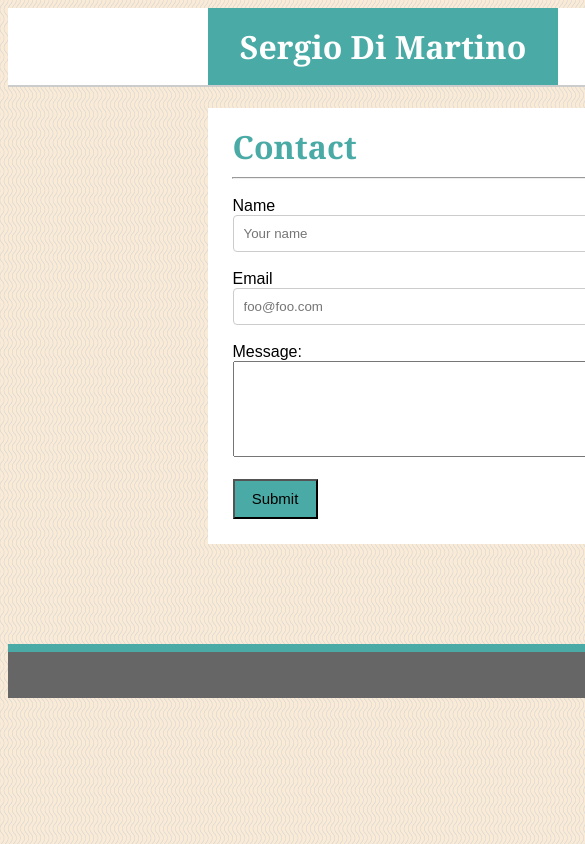
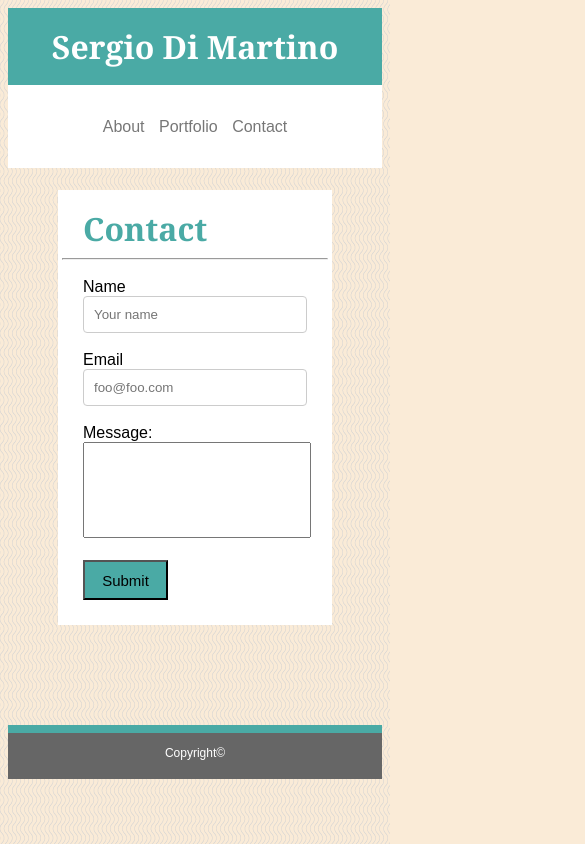
Before and after one commit to sdimartino510/Responsive-Portfolio, a plain HTML site: page contact.html in a window 390 px wide. Shown: the top 844 px of the page, 585 px wide, since content can reach past the window. Drawn offline with Linux system fonts and the light colour scheme.

Commit message:
Fixes link padding, makes contact form responsive

```diff
--- a/assets/css/style.css
+++ b/assets/css/style.css
@@ -1,15 +1,12 @@
 body {
     background-image: url("../images/vertical-waves.png");
     background-color: #faebd7;
-    min-width: 1275px;
-    max-width: 1275px;
 }
 .header-box {
     font-family: 'Georgia', Times, Times New Roman, serif;
     height: 77px;
     width: 100%;
     background-color: #ffffff;
-    border-bottom-style: double;
     border-bottom: 2px double #cccccc;
 }
 .name-header {
@@ -20,7 +17,7 @@ body {
     text-align: center;
     padding-top: 17px;
     padding-bottom: 10px;
-    margin-left: 200px;
+    margin-left: 50px;
     top: 0;
     left: 20;
     font-size: 32px;
@@ -34,7 +31,7 @@ body {
     padding-top: 27px;
     height: 50px;
     text-align: right;
-    padding-right: 200px;
+    padding-right: 50px;
 }
 .about {
     margin-right: 10px;
@@ -53,9 +50,9 @@ body {
 .main-box {
     font-family: 'Arial', 'Helvetica Neue', Helvetica, sans-serif;
     height: auto;
-    min-width: 876px;
-    max-width: 876px;
-    margin: auto;
+    /* min-width: 876px; */
+    max-width: 960px;
+    margin: 0 50px 0 50px;
     background-color: #ffffff;
     padding-bottom: 25px
 }
@@ -69,7 +66,7 @@ body {
     height: 30px;
 }
 .hr {
-    width: 826px;
+    width: 96%;
     margin-bottom: 18px
 }
 .photo {
@@ -86,7 +83,7 @@ body {
     line-height: 27px;
 }
 .contact-form input[type=text], select {
-    width: 826px;
+    width: 100%;
     padding: 10px 10px;
     margin: 0px 0px;
     border: 1px solid #ccc;
@@ -95,10 +92,11 @@ body {
     display: inline-block;
 }
 .contact-form {
-    margin-left: 25px;
+    margin: 0 25px 0 25px;
 }
 textarea {
     resize: none;
+    width: 99%;
 }
 .submit {
     font-family: 'Arial', 'Helvetica Neue', Helvetica, sans-serif;
@@ -133,3 +131,26 @@ textarea {
     background-color: #666666;
     border-top: 8px solid #4aaaa5;
 }
+@media (max-width: 980px) {
+
+}
+@media (max-width: 768px) {
+
+}
+@media (max-width: 640px) {
+    .header-box {
+        height: 130px;
+    }
+    .name-header {
+        width: 100%;
+        margin: 0;
+    }
+    .links {
+        text-align: center;
+        padding-top: 110px;
+        padding-right: 0;
+    }
+    .main-box {
+        margin-top: 50px;
+    }
+}
```
